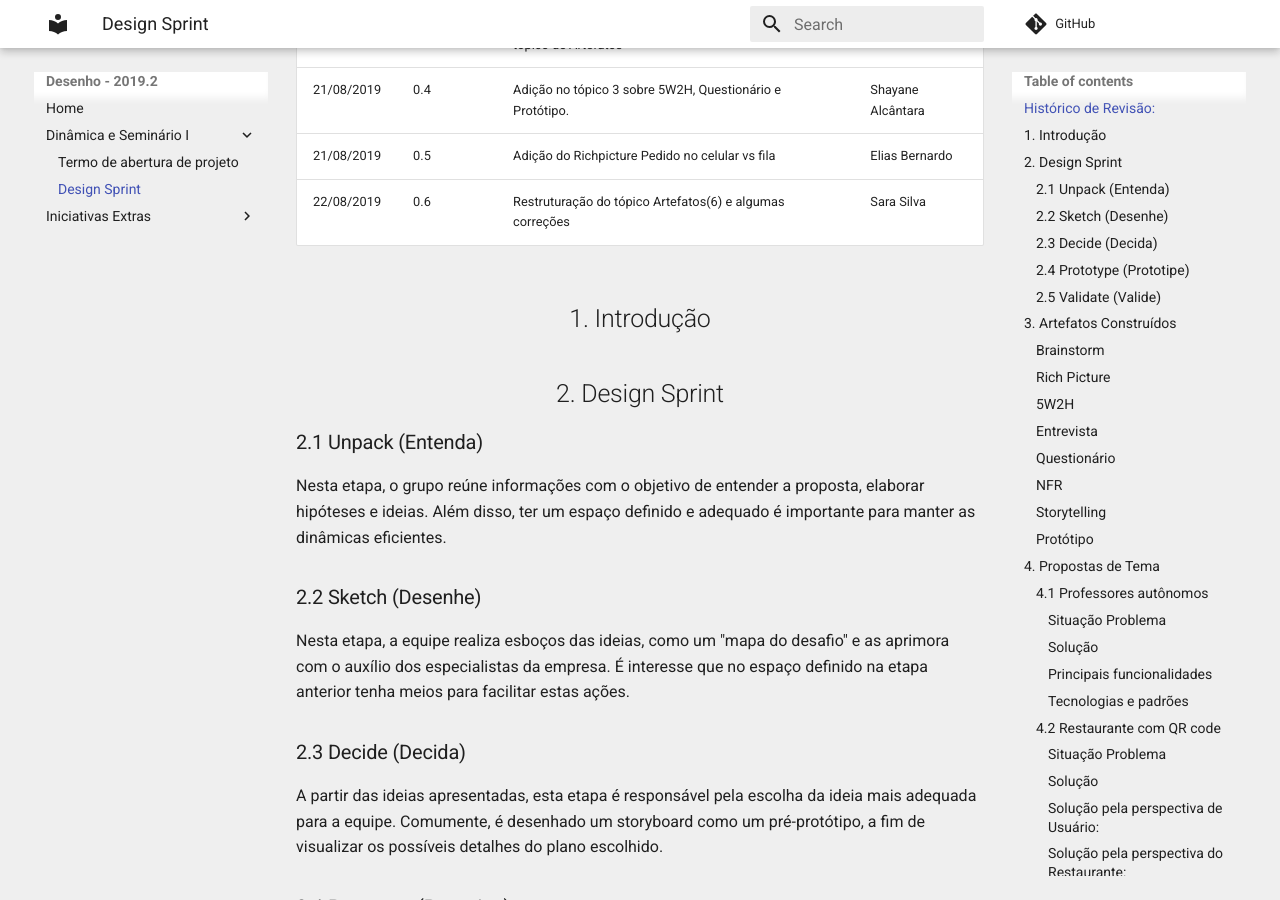
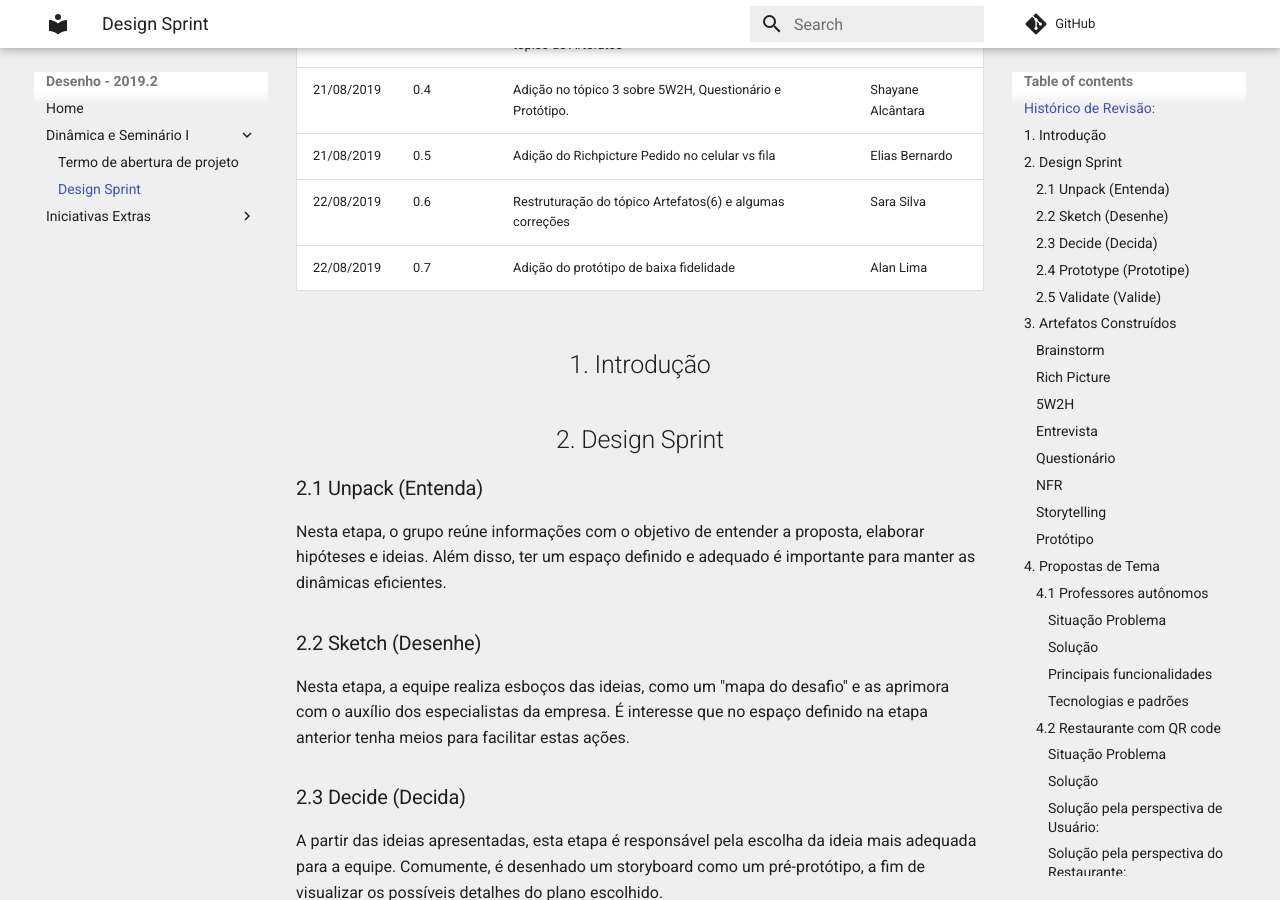
Before and after one commit to fga-desenho-2019-2/Wiki, an MkDocs documentation site: the page built from docs/seminario1/design_sprint.md, in a window 1280 px wide and 900 px high, scrolled down 386 px. Built offline with MkDocs 1.6.1 and Material for MkDocs 9.7.7, drawn with Linux system fonts in a browser that asks for light colours; comment, search, counter and statistics services are not loaded; old or Windows-style settings are respelled for this version of MkDocs.

Commit message:
Add low fidelity prototype

```diff
--- a/docs/index.html
+++ b/docs/index.html
@@ -35,7 +35,7 @@
             <img class="member-photo" src="./assets/img/alan.jpeg">
             <div class="overlay">
               <div class="text">
-                Alan Ronison
+                Alan Lima
                 <hr class="line">
               </div>
             </div>
--- a/docs/seminario1/design_sprint.md
+++ b/docs/seminario1/design_sprint.md
@@ -10,6 +10,7 @@
 |21/08/2019|0.4| Adição no tópico 3 sobre 5W2H, Questionário e Protótipo.|Shayane Alcântara|
 |21/08/2019|0.5| Adição do Richpicture Pedido no celular vs fila |Elias Bernardo|
 |22/08/2019|0.6| Restruturação do tópico Artefatos(6) e algumas correções |Sara Silva|
+|22/08/2019|0.7| Adição do protótipo de baixa fidelidade |Alan Lima|
 
 ## 1. Introdução
 
@@ -205,7 +206,7 @@
 
 ##### Resultado após votação:
 
-![poll-images](images/poll_temas.png)
+![poll-images](../images/poll_temas.png)
 
 * Como pode ser visto, o tema escolhido foi o **Restaurante QRcode.**
 
--- a/mkdocs.yml
+++ b/mkdocs.yml
@@ -31,4 +31,4 @@
       - Termo de abertura de projeto: 'seminario1/tap.md'
       - Design Sprint: 'seminario1/design_sprint.md'
   - Iniciativas Extras:
-      - Materiais complementares: 'iniciativas_extra/pesquisa_de_mercado.md'
+      - Materiais complementares: 'iniciativas_extras/pesquisa_de_mercado.md'
```
Also changed, not shown: other parts of docs/seminario1/design_sprint.md (+2 -0 lines), docs/seminario1/prototipos.md (added, +2 -0 lines), docs/seminario1/tap.md (+1 -0 lines).
